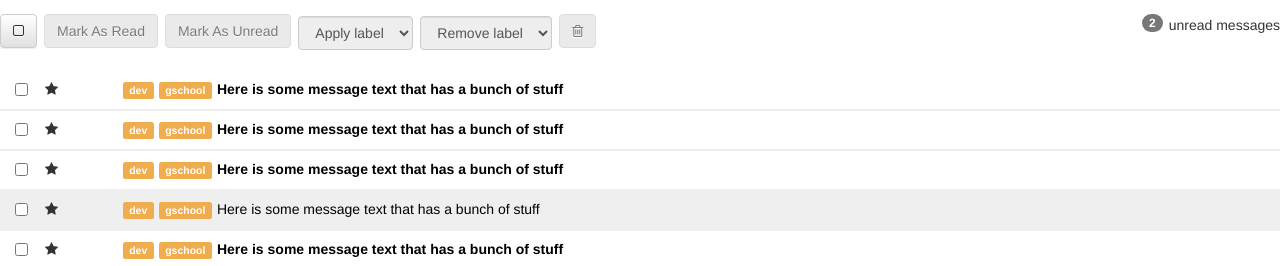
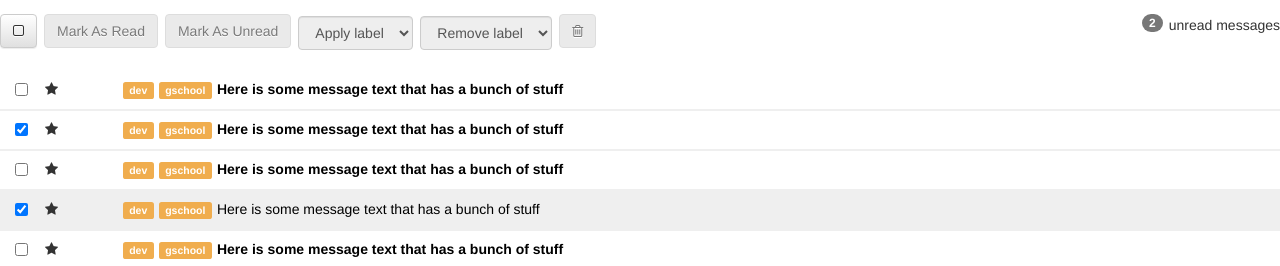
Before and after one commit to prisoka/react-inbox, a React (Create React App) app in the folder react-inbox/: page / in a window 1280 px wide. Shown: the top 266 px of the page. Built offline with nearby package versions, Linux system fonts and the light colour scheme.

Commit message:
checkbox

```diff
--- a/react-inbox/src/Components/Message.js
+++ b/react-inbox/src/Components/Message.js
@@ -6,7 +6,10 @@ const Message = ({message}) => {
       <div className="col-xs-1">
         <div className="row">
           <div className="col-xs-2">
-            <input type="checkbox" />
+            <input
+              type="checkbox"
+              checked={ message.selected }
+            />
           </div>
           <div className="col-xs-2">
             <i className="star fa fa-star"></i>
```
